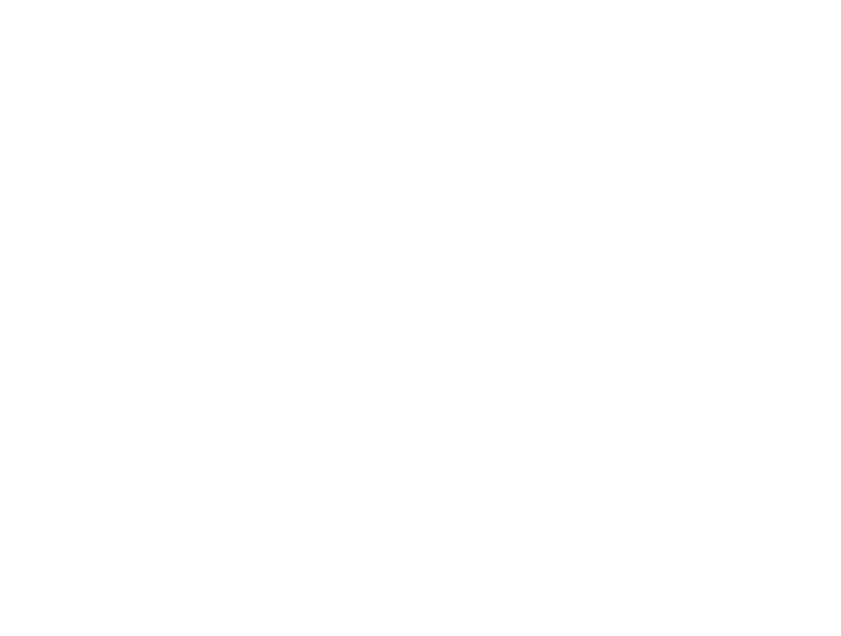
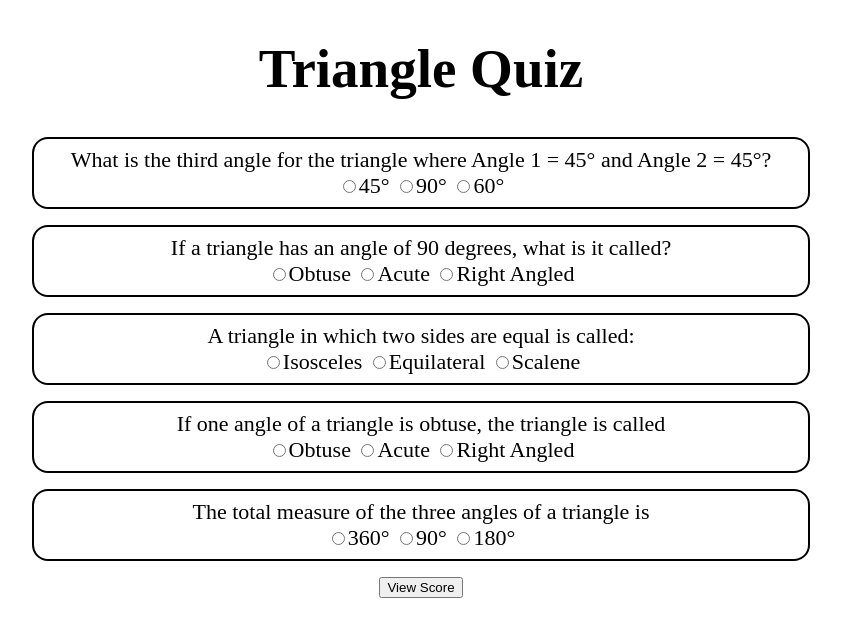
Before and after one commit to Aaditya2609/FunWithTriangles, a plain HTML site: page quiz.html in a window 1280 px wide. Shown: the whole page, without its empty margins (219-1060 px from the left). Drawn offline with Linux system fonts and the light colour scheme.

Commit message:
Quiz and Hypotenuse Part Done

```diff
--- a/quiz.html
+++ b/quiz.html
@@ -5,9 +5,44 @@
     <meta http-equiv="X-UA-Compatible" content="IE=edge">
     <meta name="viewport" content="width=device-width, initial-scale=1.0">
     <title>Triangle Quiz</title>
+    <link href="/styles.css" rel="stylesheet">
 </head>
 <body>
-
-
+    <h1>Triangle Quiz</h1>
+    <form class="quiz-form">
+    <div class="q-container">
+        <label id="question-label">What is the third angle for the triangle where Angle 1 = 45° and Angle 2 = 45°?</label>
+        <input type="radio" name="question-1" value="45">45°</input>
+        <input type="radio" name="question-1" value="90">90°</input>
+        <input type="radio" name="question-1" value="60">60°</input>
+    </div>
+    <div class="q-container">
+        <label id="question-label">If a triangle has an angle of 90 degrees, what is it called?</label>
+        <input type="radio" name="question-2" value="obtuse">Obtuse</input>
+        <input type="radio" name="question-2" value="acute">Acute</input>
+        <input type="radio" name="question-2" value="rightangled">Right Angled</input>
+    </div>
+    <div class="q-container">
+        <label id="question-label">A triangle in which two sides are equal is called:</label>
+        <input type="radio" name="question-3" value="isosceles">Isosceles</input>
+        <input type="radio" name="question-3" value="equilateral">Equilateral</input>
+        <input type="radio" name="question-3" value="scalene">Scalene</input>
+    </div>
+    <div class="q-container">
+        <label id="question-label">If one angle of a triangle is obtuse, the triangle is called</label>
+        <input type="radio" name="question-4" value="obtuse">Obtuse</input>
+        <input type="radio" name="question-4" value="acute">Acute</input>
+        <input type="radio" name="question-4" value="rightangled">Right Angled</input>
+    </div>
+    <div class="q-container">
+        <label id="question-label">The total measure of the three angles of a triangle is</label>
+        <input type="radio" name="question-5" value="360">360°</input>
+        <input type="radio" name="question-5" value="90">90°</input>
+        <input type="radio" name="question-5" value="180">180°</input>
+    </div>
+    </form>
+    <button id="quiz-button">View Score</button>
+    <div id="quiz-output"></div>
+    <script src="quiz.js" type="text/javascript"></script>
 </body>
 </html>
--- a/quiz.js
+++ b/quiz.js
@@ -0,0 +1,21 @@
+var button=document.querySelector('#quiz-button');
+var output=document.querySelector('#quiz-output');
+var Form=document.querySelector(".quiz-form")
+var correctAnswer=["90","rightangled","isosceles","obtuse","180"]
+function clickHandler()
+{
+    var score=0;
+    var i=0;
+    var formResult=new FormData(Form);
+    for(let value of formResult.values())
+    {
+        if(value===correctAnswer[i])
+        {
+            score++;
+        }
+        i++;
+    }
+    output.innerText="Your Score Is "+score;
+}
+
+button.addEventListener("click",clickHandler);
--- a/styles.css
+++ b/styles.css
@@ -11,7 +11,7 @@ h1
     margin: auto;
     margin-top: 1rem;
   }
-  .angle-input {
+.angle-input {
     display: block;
     margin: auto;
     margin-top: 0.25rem;
@@ -19,6 +19,34 @@ h1
     font-size: 20px;
     width: 30%;
   }
-  button {
-    margin-top: 1rem;
+.hyp-label
+{
+  display: block;
+  margin: auto;
+  margin-top: 1rem;
+}
+.hyp-input
+{
+  display: block;
+  margin: auto;
+  margin-top: 0.25rem;
+  text-align: center;
+  font-size: 20px;
+  width: 30%;
+}
+.q-container
+{
+   border: 2px solid black;
+   text-align: center;
+   margin: 1rem auto 0rem;
+   border-radius:1rem;
+   padding: 0.5rem;
+   width:60%;
+}
+.q-container label{
+    display: block;
+    margin: auto;
+}
+button {
+  margin-top: 1rem;
   }
```
Also changed, not shown: hypotenuse.html (added, +22 -0 lines), hypotenuse.js (added, +12 -0 lines), index.html (+4 -6 lines).
